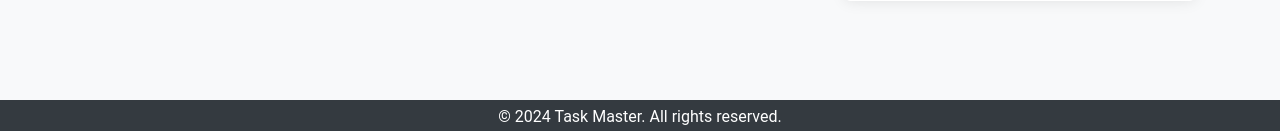
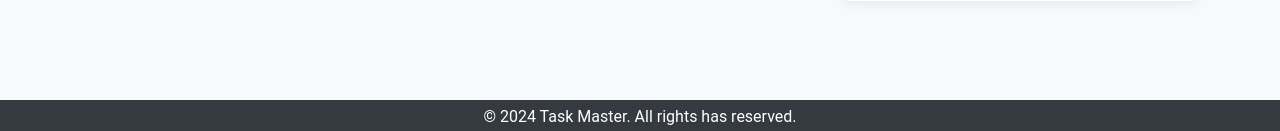
Before and after one commit to Baranidaran082/Project, a Django app: page / in a window 1280 px wide. Shown: the part 666-797 px from the top of the page. Run offline with Django 5.2, Linux system fonts and the light colour scheme; some libraries are stand-ins or nearby versions.

Commit message:
edited the footer section

```diff
--- a/task_manager/tasks/templates/tasks/index.html
+++ b/task_manager/tasks/templates/tasks/index.html
@@ -117,7 +117,7 @@
 <!-- Footer Section -->
 <footer class="footer">
     <div class="container">
-        <span>&copy; 2024 Task Master. All rights reserved.</span>
+        <span>&copy; 2024 Task Master. All rights has reserved.</span>
     </div>
 </footer>
 
```
